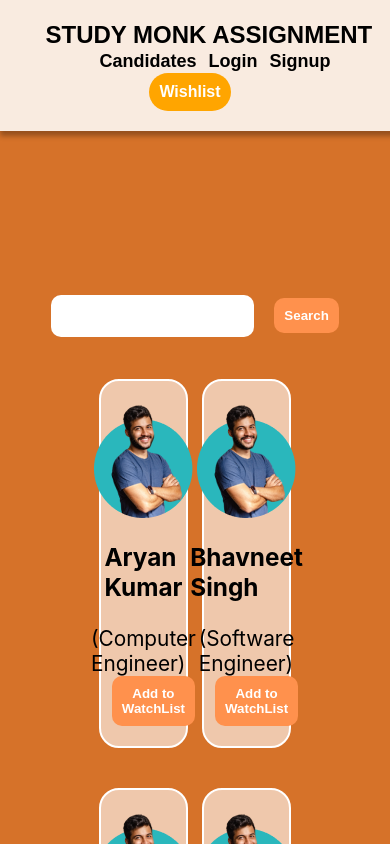
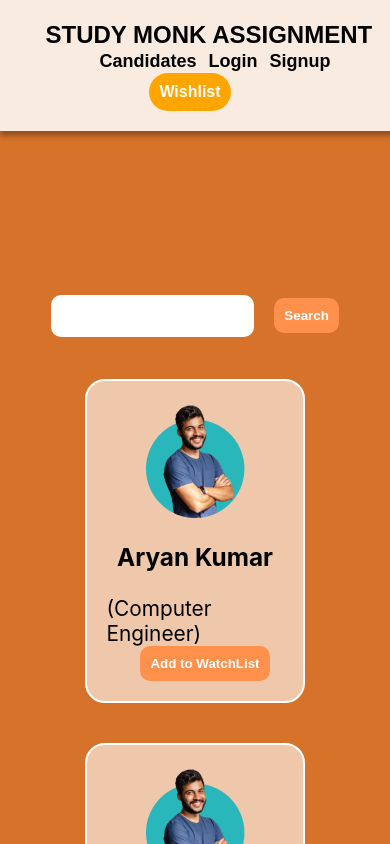
Before and after one commit to eekshitchawla/onlineHire, a React (Create React App) app: page /candidates in a window 390 px wide. Shown: the top 844 px of the page. Built offline with nearby package versions, Linux system fonts and the light colour scheme.

Commit message:
bug fixed, candidate css

```diff
--- a/src/screens/Candidates/Candidates.css
+++ b/src/screens/Candidates/Candidates.css
@@ -65,4 +65,7 @@
     #candidatePage{
         padding-top: 30vh;
     }
+    .meal{
+        width: 80%;
+    }
 }
--- a/src/screens/WishList/MyCart.css
+++ b/src/screens/WishList/MyCart.css
@@ -47,3 +47,9 @@ background-image: linear-gradient(315deg, #ee8e6b 0%, #ef6da0 74%);
     height: 50vh;
     width: 100%;
 }
+
+@media screen and (max-width:768px) {
+    #cartCard{
+        width: 95%;
+    }
+}
--- a/src/screens/WishList/WishList.js
+++ b/src/screens/WishList/WishList.js
@@ -25,7 +25,7 @@ const WishList = () => {
 
     const handleDelete = async (meal) => {
         const email = await localStorage.getItem('email')
-        console.log(email)
+        // console.log(email)
         const user = await getDoc(doc(db, "users", email));
         if (user.exists()) {
             alert('Candidate Removed')
```
